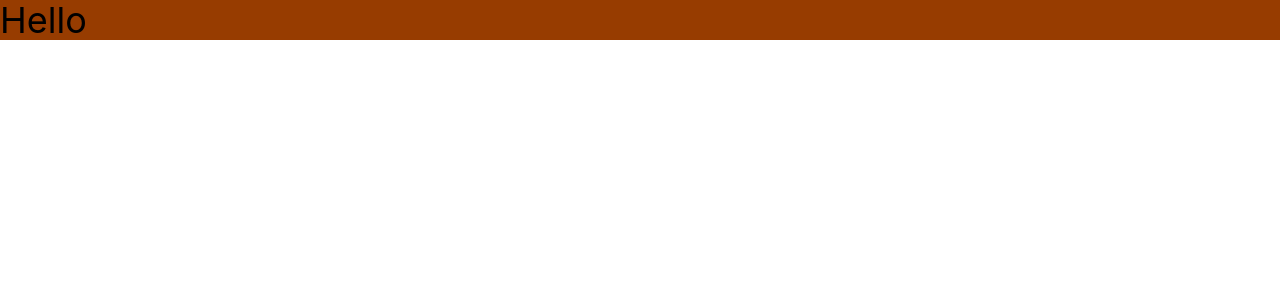
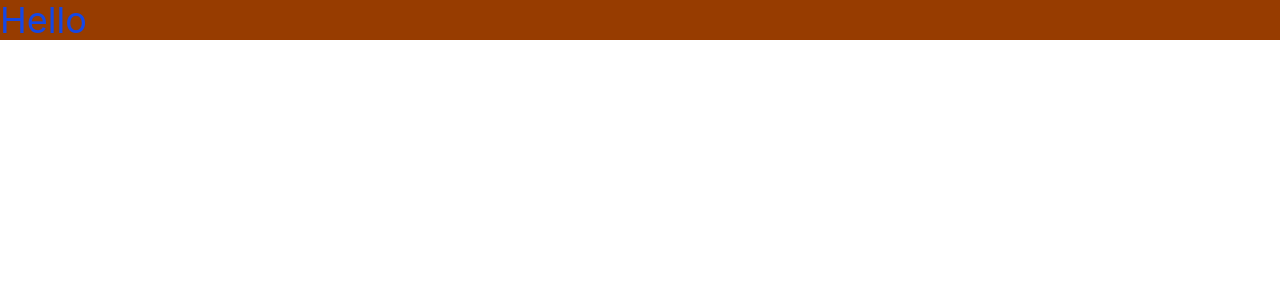
Before and after one commit to ariyanakash01303/Ecobazar, a React (Vite) app: page / in a window 1280 px wide. Shown: the top 300 px of the page. Built offline with nearby package versions, Linux system fonts and the light colour scheme.

Commit message:
tailwind install complete

```diff
--- a/src/App.jsx
+++ b/src/App.jsx
@@ -5,7 +5,7 @@ function App() {
 
   return (
     <>
-      <h2 className="bg-amber-800 text-4xl">Hello</h2>
+      <h2 className="bg-amber-800 text-4xl text-blue-700">Hello</h2>
     </>
   )
 }
```
